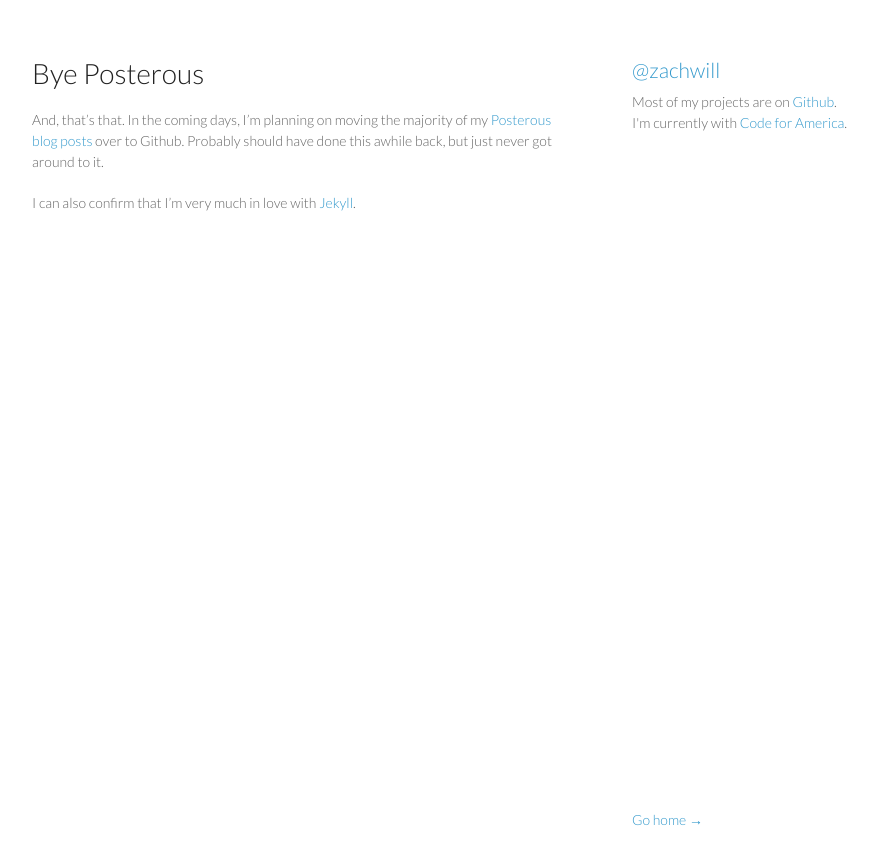
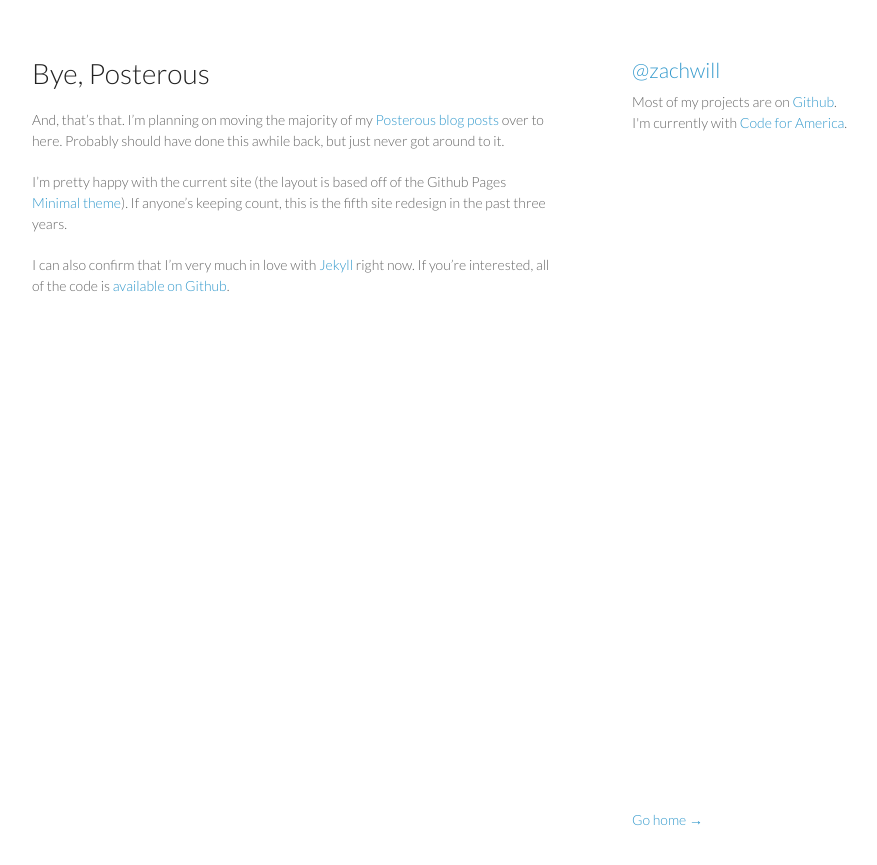
Before and after one commit to zachwill/blog, a Jekyll site: the page built from _posts/2012-08-29-bye-posterous.md, in a window 1280 px wide. Shown: the top 865 px of the page, without its empty margins (178-1055 px from the left). Built offline with Jekyll 4.4.1, drawn with Linux system fonts in a browser that asks for light colours; Markdown is read by kramdown in place of the engine named in the settings.

Commit message:
Update Posterous blog post

```diff
--- a/_posts/2012-08-29-bye-posterous.md
+++ b/_posts/2012-08-29-bye-posterous.md
@@ -1,11 +1,17 @@
 ---
 layout    : post
-title     : Bye Posterous
+title     : Bye, Posterous
 permalink : /posterous/
 ---
 
-And, that's that. In the coming days, I'm planning on moving the majority of my
-[Posterous blog posts](http://zachwill.posterous.com) over to Github. Probably
-should have done this awhile back, but just never got around to it.
+And, that's that. I'm planning on moving the majority of my [Posterous blog
+posts](http://zachwill.posterous.com) over to here. Probably should have done
+this awhile back, but just never got around to it.
 
-I can also confirm that I'm very much in love with [Jekyll](http://jekyllrb.com/).
+I'm pretty happy with the current site (the layout is based off of the Github
+Pages [Minimal theme](https://github.com/orderedlist/minimal)). If anyone's
+keeping count, this is the fifth site redesign in the past three years.
+
+I can also confirm that I'm very much in love with
+[Jekyll](http://jekyllrb.com/) right now. If you're interested, all of the code
+is [available on Github](http://github.com/zachwill/blog).
```
